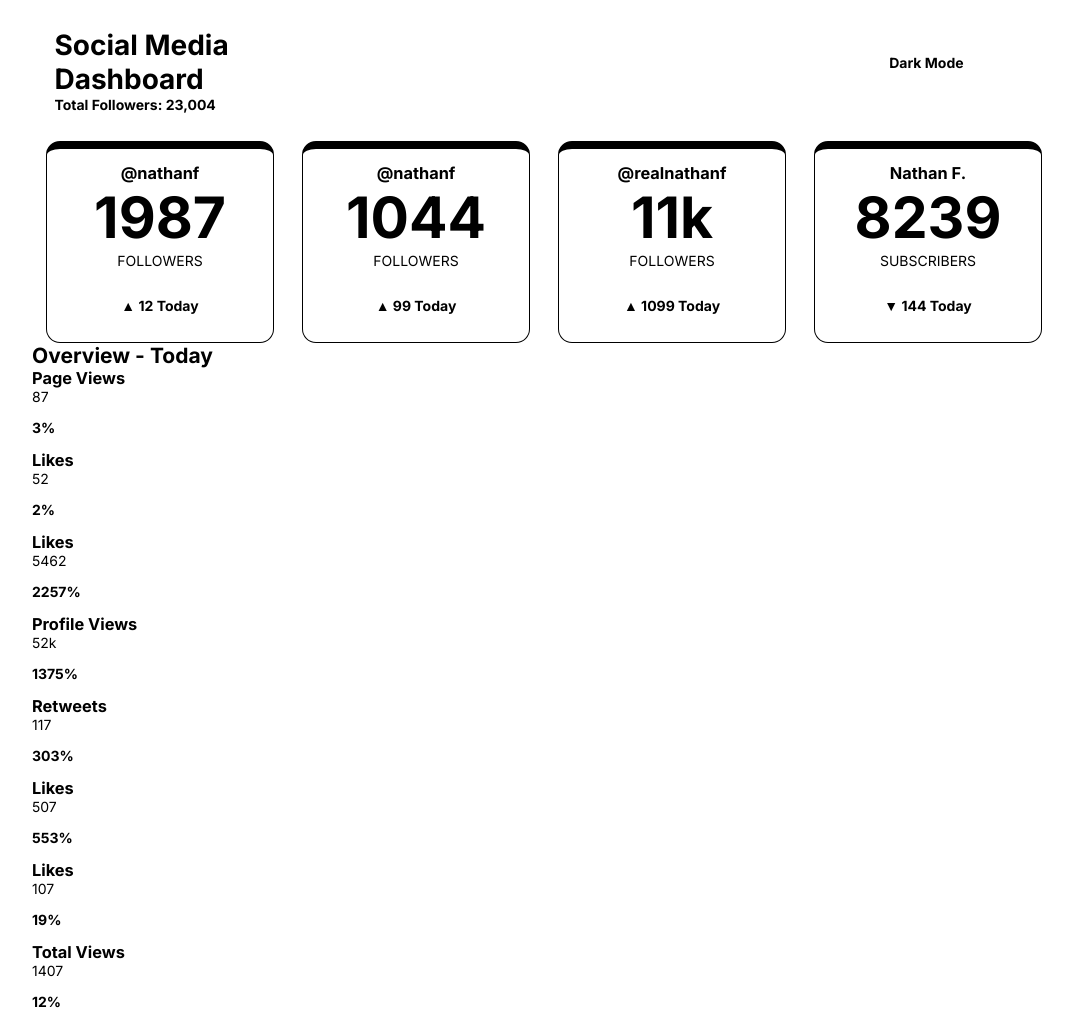
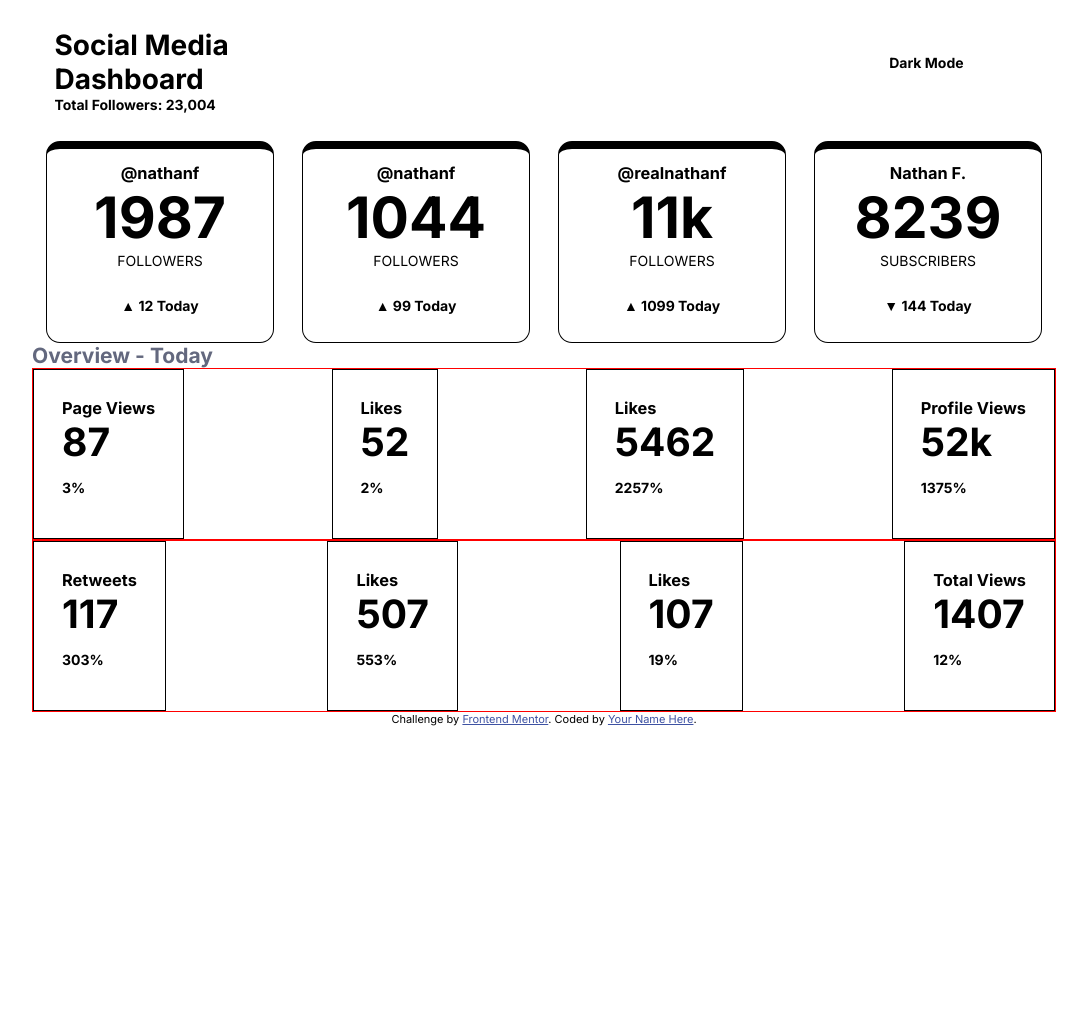
Before and after one commit to IMVillarosa/social-media-dashboard-theme-switcher, a plain HTML site: page index.html in a window 1280 px wide. Shown: the top 1013 px of the page, without its empty margins (96-1183 px from the left). After the commit the page ends 800 px from the top, so only its background shows below. Drawn offline with Linux system fonts and the light colour scheme.

Commit message:
position stats section

```diff
--- /dev/null
+++ b/app/scss/sections/_stats.scss
@@ -0,0 +1,25 @@
+.stats-1,
+.stats-2 {
+  display: flex;
+  border: 1px solid red;
+  justify-content: space-between;
+}
+
+.stats-box-1, .stats-box-2,
+.stats-box-3, .stats-box-4,
+.stats-box-5, .stats-box-6,
+.stats-box-7, .stats-box-8 {
+  display: flex;
+  flex-direction: column;
+  padding: 2em;
+  border: 1px solid black;
+}
+.soc-header-2,
+.stats h3 {
+    color: $text-l-grayish-blue;
+}
+
+.stat-count {
+  font-size: 2.6rem;
+  font-weight: bold;
+}
--- a/app/scss/style.scss
+++ b/app/scss/style.scss
@@ -6,3 +6,4 @@
 // SECTIONS
 @import "sections/header";
 @import "sections/users";
+@import "sections/stats";
--- a/index.html
+++ b/index.html
@@ -70,41 +70,65 @@
     <!-- Overview END -->
 
     <!-- Stats section starts here -->
-    <section class="stats">
         <div class="container">
+
+            <section class="stats-1">
+
+                <div class="stats-box-1">
                     <h3 class="stat-header">Page Views</h3>
                     <p class="stat-count">87</p>
                     <p class="soc-growth">3%</p>
+                </div>
 
+                <div class="stats-box-2">
                     <h3 class="stat-header">Likes</h3>
                     <p class="stat-count">52</p>
                     <p class="soc-growth">2%</p>
+                </div>
 
+                <div class="stats-box-3">
                     <h3 class="stat-header">Likes</h3>
                     <p class="stat-count">5462</p>
                     <p class="soc-growth">2257%</p>
+                </div>
 
+                <div class="stats-box-4">
                     <h3 class="stat-header">Profile Views</h3>
                     <p class="stat-count">52k</p>
                     <p class="soc-growth">1375%</p>
+                </div>
 
+            </section>
+
+            <section class="stats-2">
+
+                <div class="stats-box-5">
                     <h3 class="stat-header">Retweets</h3>
                     <p class="stat-count">117</p>
                     <p class="soc-growth">303%</p>
+                </div>
 
+                <div class="stats-box-6">
                     <h3 class="stat-header">Likes</h3>
                     <p class="stat-count">507</p>
                     <p class="soc-growth">553%</p>
+                </div>
 
+                <div class="stats-box-7">
                     <h3 class="stat-header">Likes</h3>
                     <p class="stat-count">107</p>
                     <p class="soc-growth">19%</p>
+                </div>
 
+                <div class="stats-box-8">
                     <h3 class="stat-header">Total Views</h3>
                     <p class="stat-count">1407</p>
                     <p class="soc-growth">12%</p>
                 </div>
+
             </section>
+        </div>
+
     <!-- Stats END -->
 
     <!-- Attribution -->
```
Also changed, not shown: css/style.css, 1 other file. Lines whose indentation alone changed are shown as unchanged.
